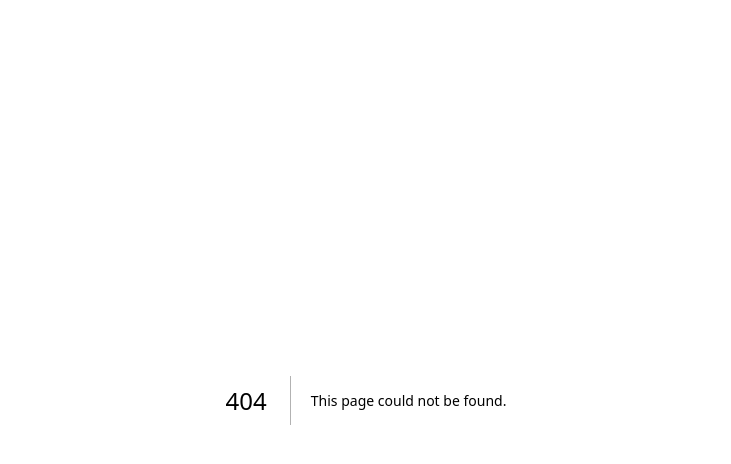
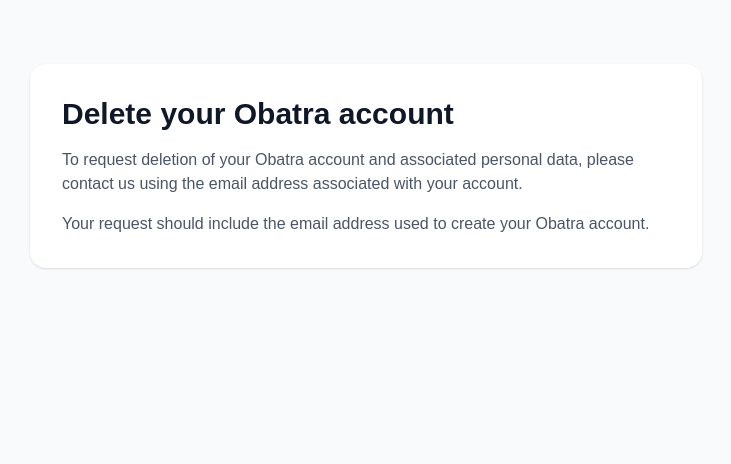
Before and after one commit to oubaterra123-coder/obatra, a Next.js app: page /delete-account in a window 1280 px wide. Before the commit this address had no page. Shown: the top 464 px of the page, without its empty margins (274-1005 px from the left). Built offline with nearby package versions, Linux system fonts and the light colour scheme.

Commit message:
Add account deletion page

```diff
--- /dev/null
+++ b/app/delete-account/page.tsx
@@ -0,0 +1,11 @@
+export default function DeleteAccountPage() {
+ return (
+ <main className="min-h-screen bg-gray-50 px-6 py-16">
+ <div className="mx-auto max-w-2xl rounded-2xl bg-white p-8 shadow-sm">
+ <h1 className="text-3xl font-bold text-gray-900">Delete your Obatra account</h1>
+ <p className="mt-4 text-gray-600">To request deletion of your Obatra account and associated personal data, please contact us using the email address associated with your account.</p>
+ <p className="mt-4 text-gray-600">Your request should include the email address used to create your Obatra account.</p>
+ </div>
+ </main>
+ );
+}
```
